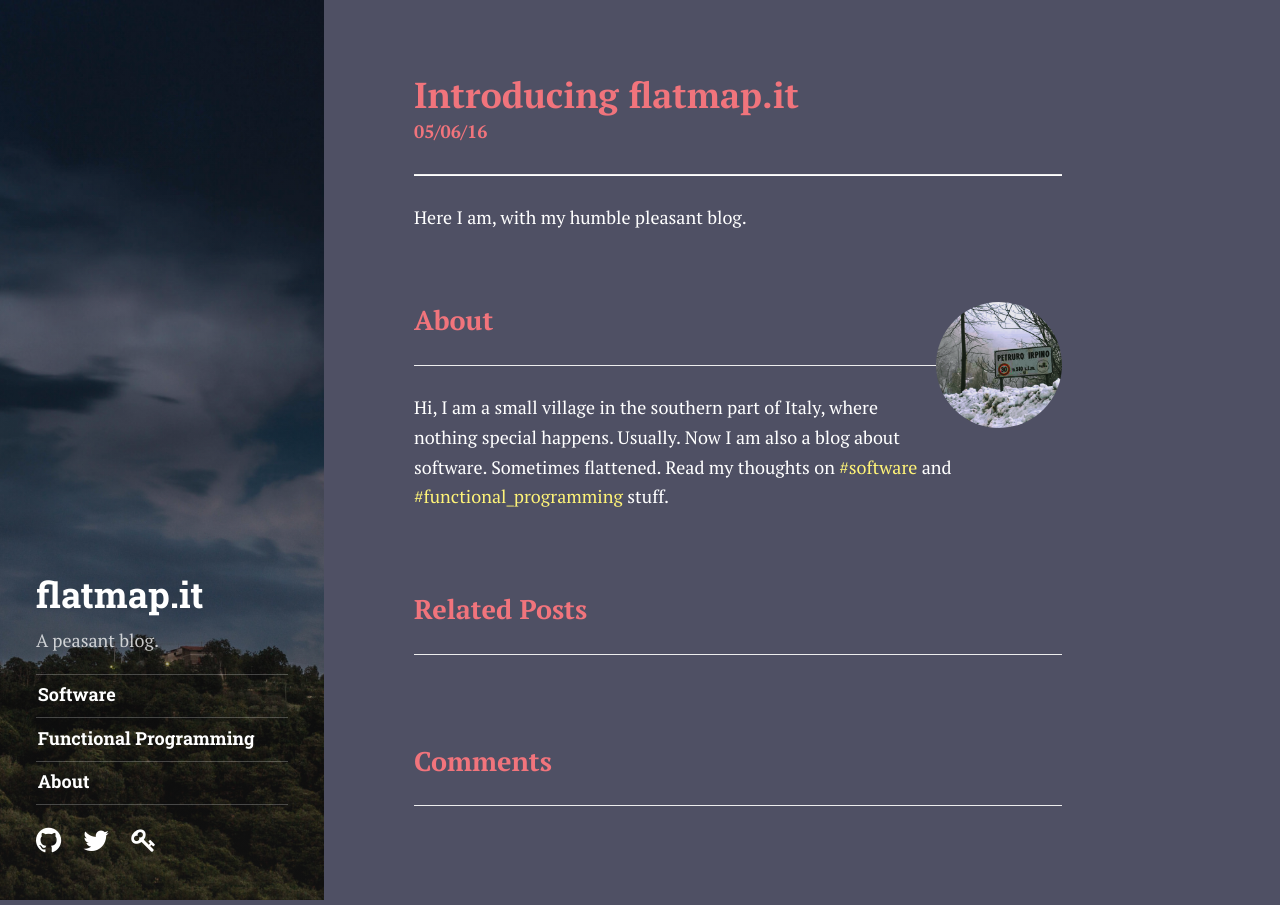
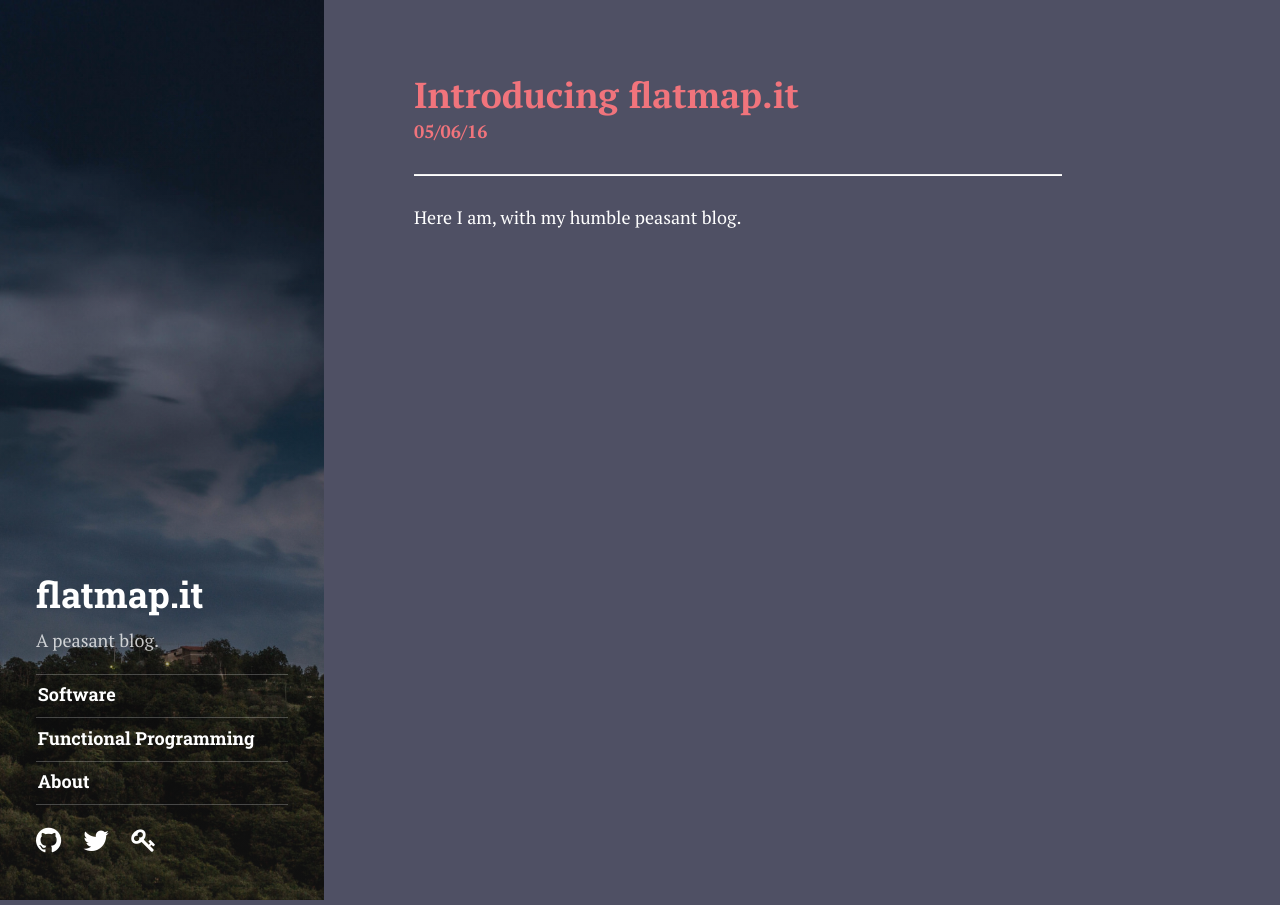
Before and after one commit to ubaldop/P3trur0.github.io, a Jekyll site: the page built from _posts/2016-06-05-introducing-flatmap.md, in a window 1280 px wide. Built offline with Jekyll 4.4.1, drawn with Linux system fonts in a browser that asks for light colours; some web fonts are replaced; comment, search, counter and statistics services are not loaded.

Commit message:
added Liquid rules to customize post layouts

```diff
--- a/_layouts/post.html
+++ b/_layouts/post.html
@@ -33,18 +33,19 @@ layout: default
   {{ content }}
 </article>
 
-{% if site.author.about %}
+{% if post.author.about %}
 <aside class="author">
-  <h2 class="aside-title">About</h2>
+  <h2 class="aside-title">Author</h2>
 
-  {% if site.author.photo %}
-  <img class="me" src="{{ site.author.photo }}" alt="{{ site.author.name }}"/>
+  {% if post.author.photo %}
+  <img class="me" src="{{ post.author.photo }}" alt="{{ post.author.name }}"/>
   {% endif %}
 
-  {{ site.author.about | markdownify }}
+  {{ post.author.about | markdownify }}
 </aside>
 {% endif %}
 
+{% if post.related == true %}
 <aside class="related">
   <h2 class="aside-title">Related Posts</h2>
   <ul class="related-posts">
@@ -68,8 +69,9 @@ layout: default
     {% endfor %}
   </ul>
 </aside>
+{% endif %}
 
-{% if site.author.disqus %}
+{% if post.comments == true and site.author.disqus %}
 <aside class="comments">
   <h2 class="aside-title">Comments</h2>
 
--- a/_posts/2016-06-05-introducing-flatmap.md
+++ b/_posts/2016-06-05-introducing-flatmap.md
@@ -15,4 +17,4 @@ title: Introducing flatmap.it
   }
 </style>
 
-Here I am, with my humble pleasant blog.
+Here I am, with my humble peasant blog.
```
Also changed, not shown: other parts of _posts/2016-06-05-introducing-flatmap.md (+2 -0 lines).
